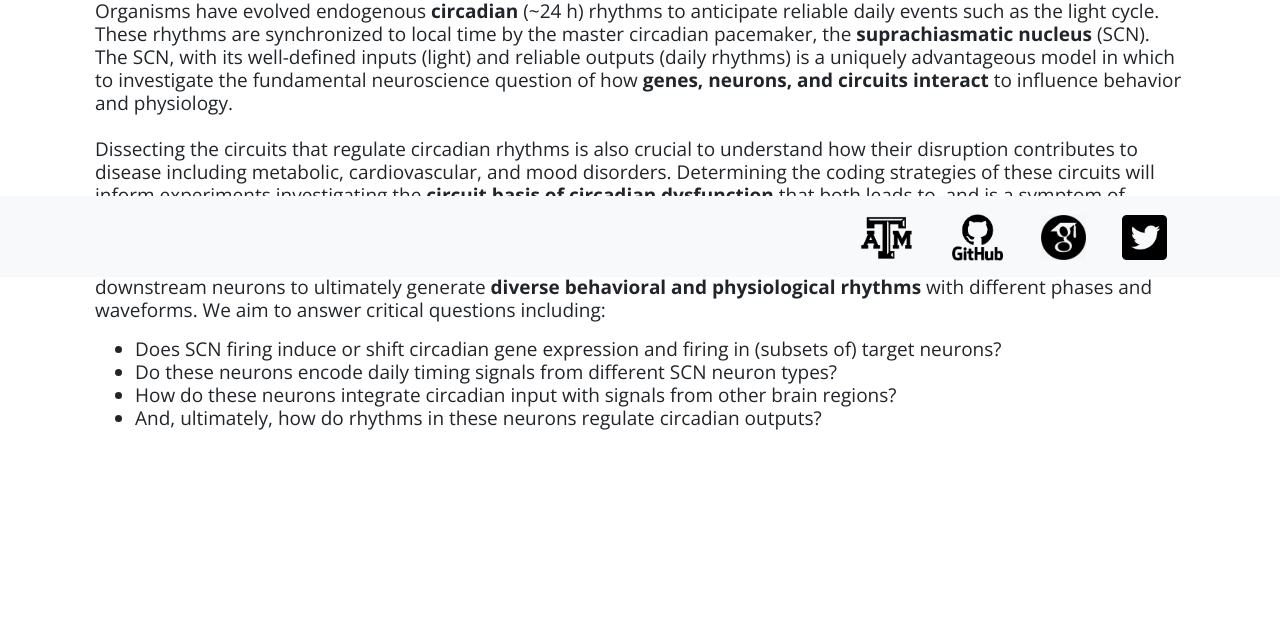
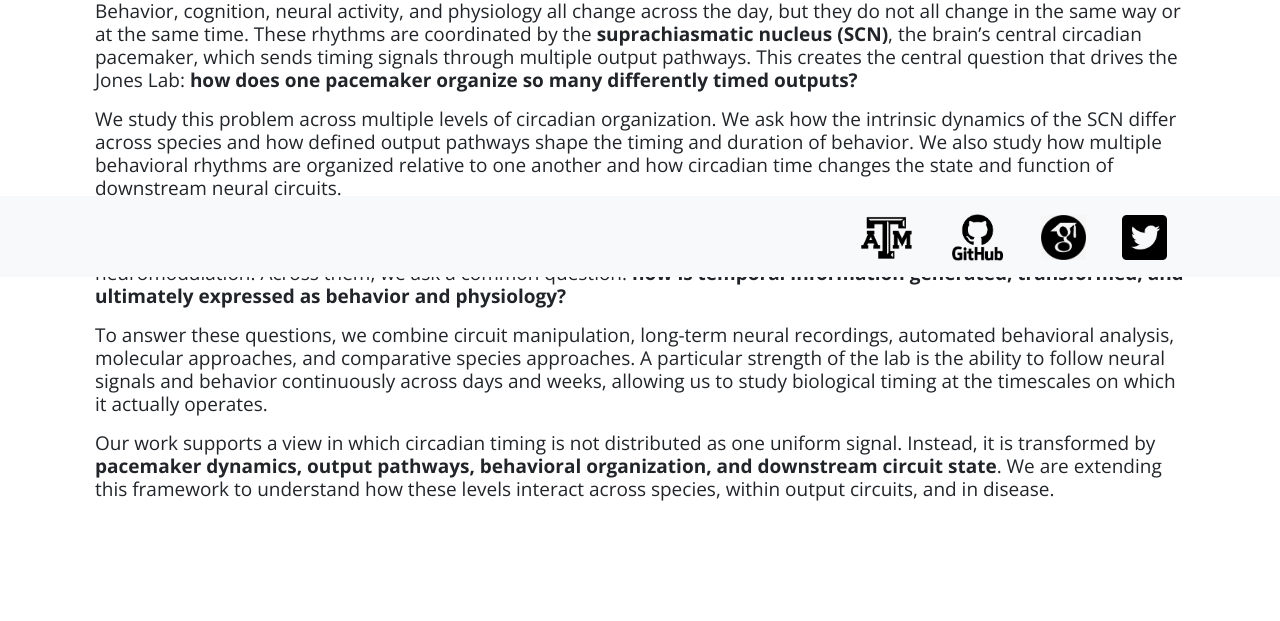
Before and after one commit to jones-lab-tamu/jones-lab-tamu.github.io, a Jekyll site: the page built from index.html, in a window 1280 px wide. Shown: the part 623-1244 px from the top of the page. Built offline with Jekyll 4.4.1, drawn with Linux system fonts in a browser that asks for light colours; before the commit the page ends 1173 px from its top, so only the background shows below that.

Commit message:
updated main page

```diff
--- a/index.html
+++ b/index.html
@@ -33,20 +33,24 @@ categories:
 <div class="row">
 	<div class="col-lg-12">
 		<div class="smallhead">
-	<p>
+<p>
+  Behavior, cognition, neural activity, and physiology all change across the day, but they do not all change in the same way or at the same time. These rhythms are coordinated by the <strong>suprachiasmatic nucleus (SCN)</strong>, the brain’s central circadian pacemaker, which sends timing signals through multiple output pathways. This creates the central question that drives the Jones Lab: <strong>how does one pacemaker organize so many differently timed outputs?</strong>
+</p>
 
-Organisms have evolved endogenous <b>circadian</b> (~24 h) rhythms to anticipate reliable daily events such as the light cycle. These rhythms are synchronized to local time by the master circadian pacemaker, the <b>suprachiasmatic nucleus</b> (SCN). The SCN, with its well-defined inputs (light) and reliable outputs (daily rhythms) is a uniquely advantageous model in which to investigate the fundamental neuroscience question of how <b>genes, neurons, and circuits interact</b> to influence behavior and physiology.
-<br><br>
-Dissecting the circuits that regulate circadian rhythms is also crucial to understand how their disruption contributes to disease including metabolic, cardiovascular, and mood disorders. Determining the coding strategies of these circuits will inform experiments investigating the <b>circuit basis of circadian dysfunction</b> that both leads to, and is a symptom of, disease.
-<br><br>
-The <b>overarching research goal</b> of the Jones Lab is to understand how <b>circadian output</b> from the SCN is <b>encoded</b> by downstream neurons to ultimately generate <b>diverse behavioral and physiological rhythms</b> with different phases and waveforms. We aim to answer critical questions including:
+<p>
+  We study this problem across multiple levels of circadian organization. We ask how the intrinsic dynamics of the SCN differ across species and how defined output pathways shape the timing and duration of behavior. We also study how multiple behavioral rhythms are organized relative to one another and how circadian time changes the state and function of downstream neural circuits.
+</p>
 
-<ul><li>Does SCN firing induce or shift circadian gene expression and firing in (subsets of) target neurons?</li>
+<p>
+  Because daily timing shapes so many aspects of brain function, circadian biology lets us study a wide range of neural systems within one coherent framework. These systems span movement, sleep, cognition, reward, hormonal signaling, and neuromodulation. Across them, we ask a common question: <strong>how is temporal information generated, transformed, and ultimately expressed as behavior and physiology?</strong>
+</p>
 
-<li>Do these neurons encode daily timing signals from different SCN neuron types?</li>
+<p>
+  To answer these questions, we combine circuit manipulation, long-term neural recordings, automated behavioral analysis, molecular approaches, and comparative species approaches. A particular strength of the lab is the ability to follow neural signals and behavior continuously across days and weeks, allowing us to study biological timing at the timescales on which it actually operates.
+</p>
 
-<li>How do these neurons integrate circadian input with signals from other brain regions?</li>
-
-<li>And, ultimately, how do rhythms in these neurons regulate circadian outputs?</li></ul>	</p>
+<p>
+  Our work supports a view in which circadian timing is not distributed as one uniform signal. Instead, it is transformed by <strong>pacemaker dynamics, output pathways, behavioral organization, and downstream circuit state</strong>. We are extending this framework to understand how these levels interact across species, within output circuits, and in disease.
+</p>
 		</div>
 	</div>
```
Also changed, not shown: team/_posts/2023-10-01-Vanessa-Muhl.md (+1 -1 lines).
